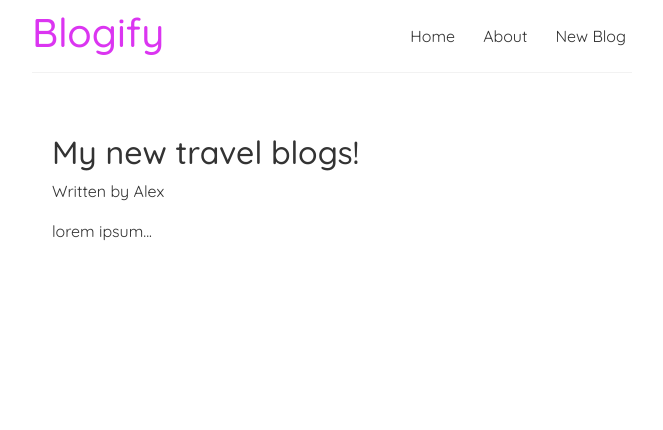
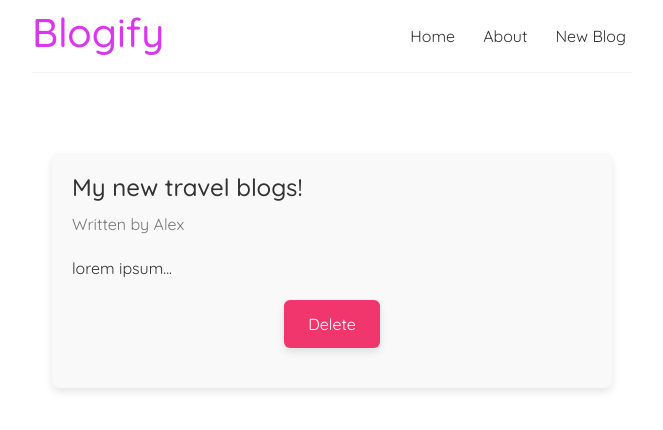
Before and after one commit to laminsaidy/BloogifyPP5, a React (Create React App) app: page /blogs/1 in a window 1280 px wide. Shown: the top 430 px of the page, without its empty margins (308-971 px from the left). Built offline with nearby package versions, Linux system fonts and the light colour scheme; data requests are answered from the project's data file.

Commit message:
Create a delete button and add some style to it

```diff
--- a/src/BlogDetails.js
+++ b/src/BlogDetails.js
@@ -1,8 +1,9 @@
 import React, { useState, useEffect } from "react";
-import { useParams } from "react-router-dom";
+import { useParams, useHistory } from "react-router-dom";
 
 const BlogDetails = () => {
   const { id } = useParams(); // Get the blog ID from the URL
+  const history = useHistory(); // For navigation after deletion
   const [blog, setBlog] = useState(null); // State to store the blog details
   const [isLoading, setIsLoading] = useState(true); // State for loading
   const [error, setError] = useState(null); // State for error handling
@@ -15,14 +16,11 @@ const BlogDetails = () => {
           throw new Error("Could not fetch the data");
         }
         const data = await response.json();
-        debugger;
-        if(Array.isArray(data) && data.length > 0){
+        if (Array.isArray(data) && data.length > 0) {
           setBlog(data[0]); // Update blog state
-        }
-        else{
+        } else {
           setBlog(data); // Update blog state
         }
-
         setIsLoading(false);
       } catch (err) {
         setError(err.message);
@@ -33,6 +31,21 @@ const BlogDetails = () => {
     fetchBlog();
   }, [id]);
 
+  const handleDelete = async () => {
+    try {
+      const response = await fetch(`http://localhost:5000/blogs/${id}`, {
+        method: "DELETE",
+      });
+      if (!response.ok) {
+        throw new Error("Failed to delete the blog");
+      }
+      // Redirect to the main page after successful deletion
+      history.push("/");
+    } catch (err) {
+      setError(err.message);
+    }
+  };
+
   return (
     <div className="blog-details">
       {isLoading && <p>Loading...</p>}
@@ -42,6 +55,9 @@ const BlogDetails = () => {
           <h2>{blog.title}</h2>
           <p>Written by {blog.author}</p>
           <div>{blog.body}</div>
+          <div className="button-container">
+            <button className="delete-button" onClick={handleDelete}>Delete</button>
+          </div>
         </article>
       )}
     </div>
--- a/src/index.css
+++ b/src/index.css
@@ -198,3 +198,60 @@
     opacity: 1;
   }
 }
+
+.blog-details {
+  margin: 20px auto;
+  max-width: 600px;
+  padding: 20px;
+  background-color: #f9f9f9;
+  border-radius: 8px;
+  box-shadow: 0 4px 8px rgba(0, 0, 0, 0.1);
+}
+
+.blog-details article {
+  margin-bottom: 20px;
+}
+
+.blog-details h2 {
+  font-size: 24px;
+  color: #333;
+  margin-bottom: 10px;
+}
+
+.blog-details p {
+  font-size: 16px;
+  color: #777;
+  margin-bottom: 20px;
+}
+
+.blog-details .button-container {
+  margin-top: 20px;
+  text-align: center;
+}
+
+.blog-details .delete-button {
+  background-color: #f1356d;
+  color: white;
+  border: none;
+  padding: 12px 24px;
+  font-size: 16px;
+  cursor: pointer;
+  border-radius: 6px;
+  box-shadow: 0 4px 8px rgba(0, 0, 0, 0.1);
+  transition: all 0.3s ease;
+}
+
+.blog-details .delete-button:hover {
+  background-color: #e0245b;
+  box-shadow: 0 6px 12px rgba(0, 0, 0, 0.2);
+  transform: scale(1.05);
+}
+
+.blog-details .delete-button:active {
+  background-color: #d0194b;
+  transform: scale(0.98);
+}
+
+.blog-details .delete-button:focus {
+  outline: none;
+}
```
